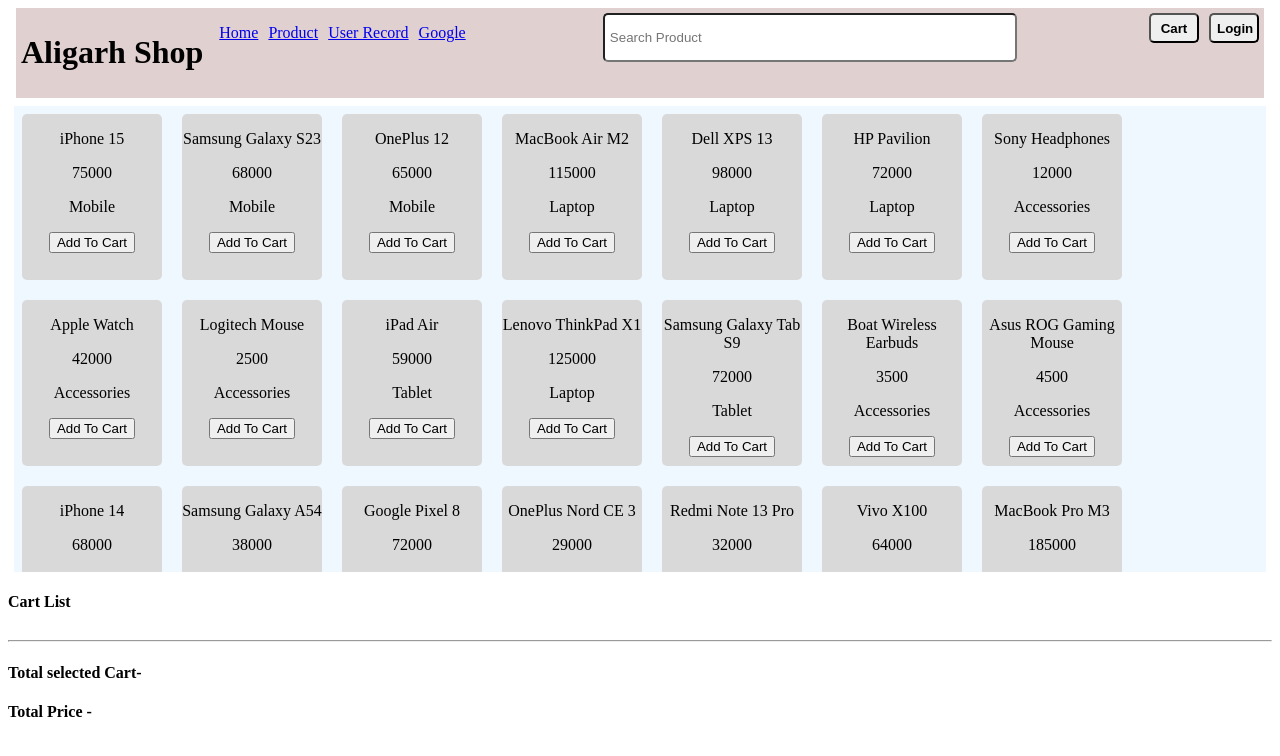
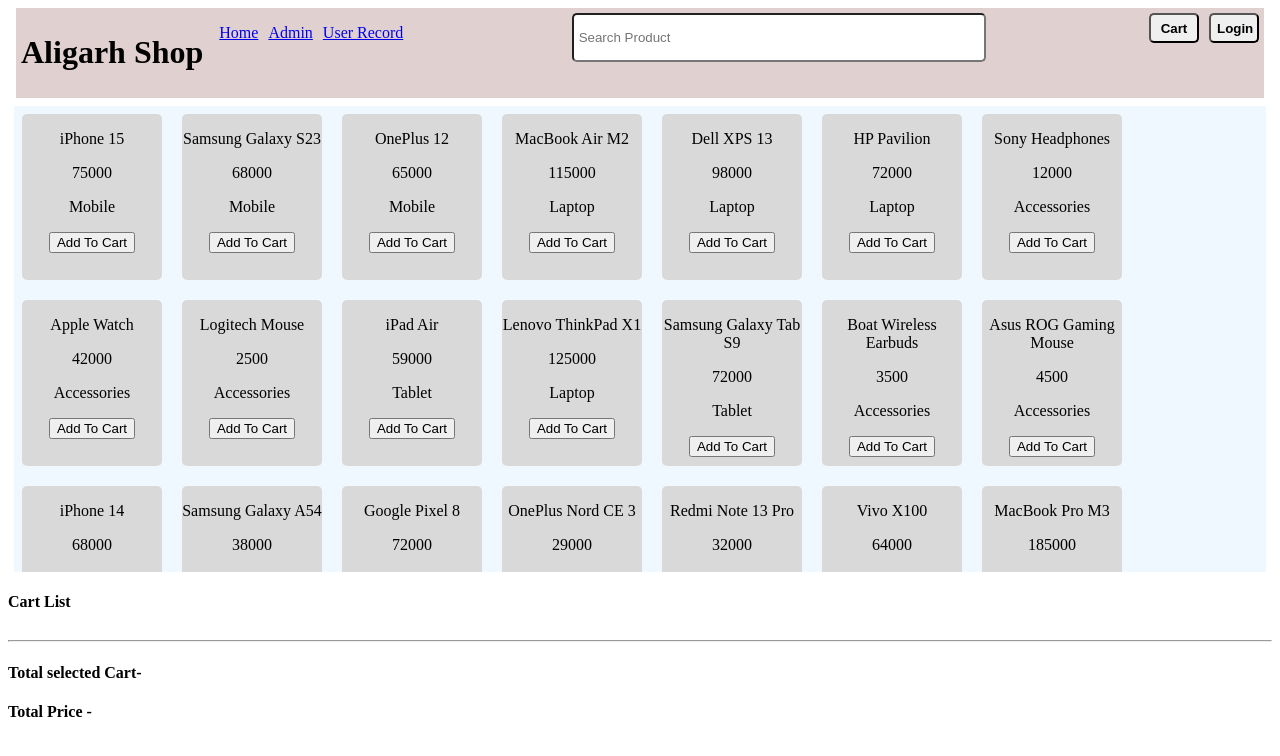
Before and after one commit to faizuddin53/vue-js-demo, a Vue app: page / in a window 1280 px wide. Shown: the top 756 px of the page. Built offline with nearby package versions, Linux system fonts and the light colour scheme.

Commit message:
font icon setup

```diff
--- a/package.json
+++ b/package.json
@@ -9,6 +9,11 @@
     "preview": "vite preview"
   },
   "dependencies": {
+    "@fortawesome/fontawesome-svg-core": "^7.1.0",
+    "@fortawesome/free-brands-svg-icons": "^7.1.0",
+    "@fortawesome/free-regular-svg-icons": "^7.1.0",
+    "@fortawesome/free-solid-svg-icons": "^7.1.0",
+    "@fortawesome/vue-fontawesome": "^3.1.3",
     "vue": "^3.5.24",
     "vue-router": "^4.6.4"
   },
--- a/src/components/Header.vue
+++ b/src/components/Header.vue
@@ -1,12 +1,11 @@
 <template>
   <div class="headerContainer">
-    <div style="display: flex;">
+    <div style="display: flex">
       <h1>Aligarh Shop</h1>
       <nav>
         <RouterLink to="/">Home</RouterLink>
-        <RouterLink to="/product">Product</RouterLink>
+        <RouterLink to="/admin">Admin</RouterLink>
         <RouterLink to="/userList">User Record</RouterLink>
-        <RouterLink to="https://www.google.com/">Google</RouterLink>
       </nav>
     </div>
     <div>
@@ -46,11 +45,11 @@
   background-color: rgb(148, 99, 99);
 }
 
-.headerContainer nav{
+.headerContainer nav {
   margin-left: 11px;
   margin-top: 11px;
 }
-.headerContainer nav a{
-   padding: 0px 5px 0px 5px
+.headerContainer nav a {
+  padding: 0px 5px 0px 5px;
 }
 </style>
--- a/src/main.js
+++ b/src/main.js
@@ -3,7 +3,15 @@
 import { createRouter, createWebHistory } from 'vue-router'
 import UserList from './components/UserList/userList.vue'
 import AdminUser from './components/UserList/adminUser.vue'
+import { library } from '@fortawesome/fontawesome-svg-core'
+import { FontAwesomeIcon } from '@fortawesome/vue-fontawesome'
 
+// Icons
+import { faUser, faCoffee } from '@fortawesome/free-solid-svg-icons'
+import { faGithub } from '@fortawesome/free-brands-svg-icons'
+
+// Add icons to library
+library.add(faUser, faCoffee, faGithub)
 
 
 const routes = [
@@ -16,4 +24,11 @@
   routes,
 })
 
-createApp(App).use(router).mount('#app')
+const app = createApp(App)
+
+app.use(router)
+
+// ✅ register font awesome component
+app.component('font-awesome-icon', FontAwesomeIcon)
+
+app.mount('#app')
```
Also changed, not shown: 1 other file (tests, documents, lock files or other folders).
